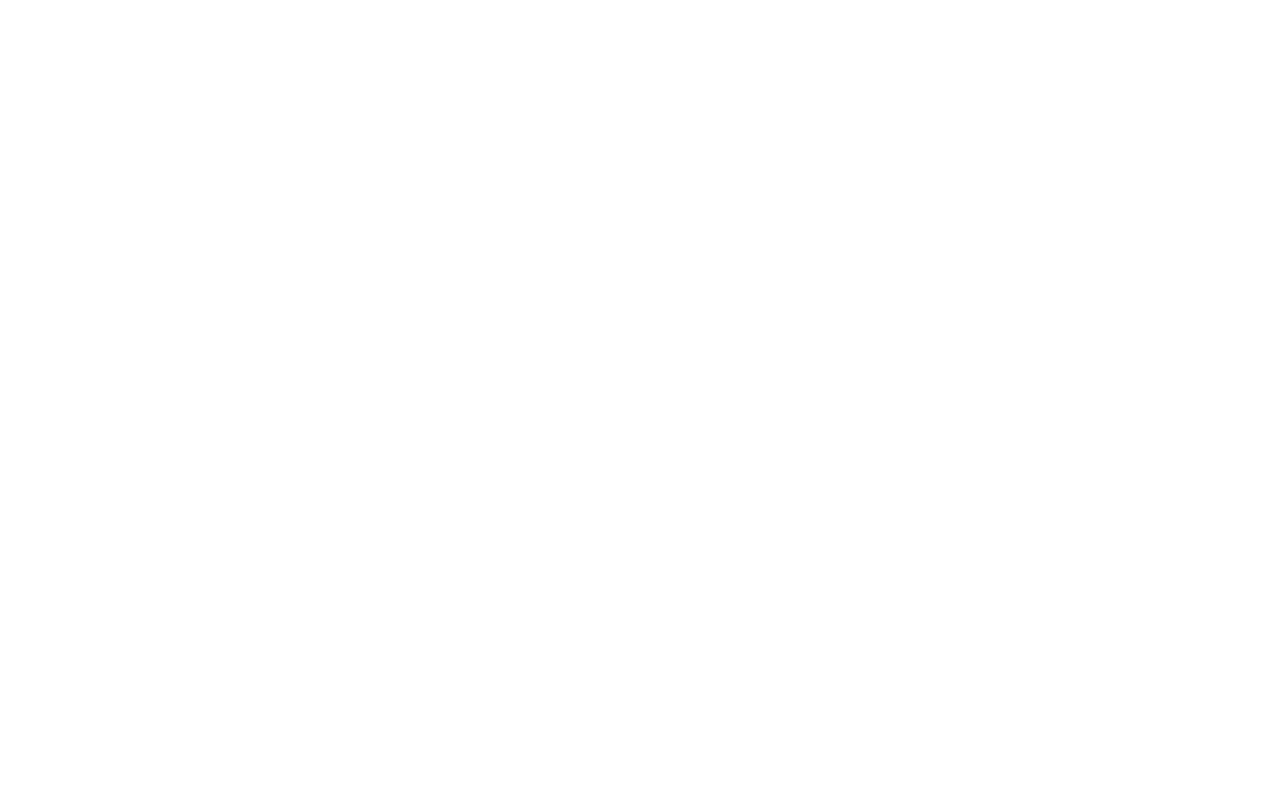
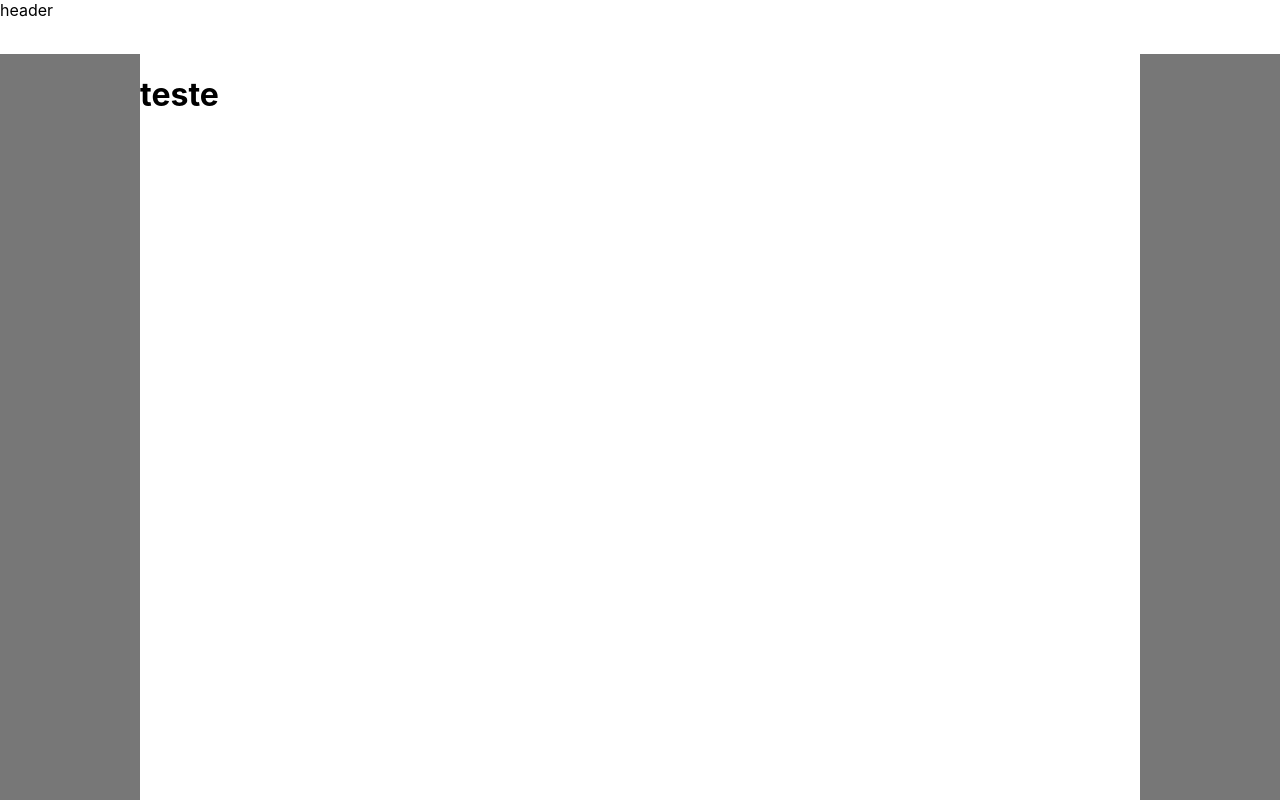
Before and after one commit to HugoCastroBR/React-Instagram-clone, a React (Create React App) app in the folder instagram-clone/: page / in a window 1280 px wide. Built offline with nearby package versions, Linux system fonts and the light colour scheme.

Commit message:
page structure added

```diff
--- a/instagram-clone/package.json
+++ b/instagram-clone/package.json
@@ -10,6 +10,7 @@
     "react-dom": "^17.0.1",
     "react-router-dom": "^5.2.0",
     "react-scripts": "4.0.3",
+    "styled-components": "^5.2.1",
     "web-vitals": "^1.1.1"
   },
   "scripts": {
--- /dev/null
+++ b/instagram-clone/src/components/header/header.jsx
@@ -0,0 +1,21 @@
+import React from 'react';
+import { LightTheme } from './../../themes/light/index';
+import styled  from 'styled-components';
+
+const MainHeader = styled.div`
+    width:100vw;
+    height: 54px;
+    background-color: ${LightTheme.mainColor};
+`;
+
+function Header() {
+    return(
+        <div>
+            <MainHeader>
+                header
+            </MainHeader>
+        </div>
+    )
+}
+
+export default  Header;
--- /dev/null
+++ b/instagram-clone/src/components/header/index.js
@@ -0,0 +1,2 @@
+import Header from './header';
+export default Header;
--- /dev/null
+++ b/instagram-clone/src/components/page/index.js
@@ -0,0 +1,2 @@
+import Page from './page';
+export default Page;
--- /dev/null
+++ b/instagram-clone/src/components/page/page.jsx
@@ -0,0 +1,34 @@
+import React from 'react';
+import Header from '../header';
+import styled  from 'styled-components';
+import { LightTheme } from './../../themes/light/index';
+
+const PageContainer = styled.div`
+    background-color: #777;
+    width: 100vw;
+    height: 100vh;
+    display: flex;
+    flex-direction: column;
+    align-items: center;
+`;
+
+const SectionContainer = styled.div`
+    background-color: ${LightTheme.mainColor};
+    width: 100vw;
+    height: 100vh;
+    max-width: 1000px;
+`;
+
+
+function Page({children}){
+    return(
+        <PageContainer>
+            <Header/>
+            <SectionContainer>
+                {children}
+            </SectionContainer>
+        </PageContainer>
+    )
+}
+
+export default Page;
--- a/instagram-clone/src/routes.js
+++ b/instagram-clone/src/routes.js
@@ -3,10 +3,15 @@
 import Home from './routes/home/index';
 
 
+
+
+
 export const Routes = () =>{
     return(
-        <Switch>
-            <Route path="/" component={Home} exact/>
-        </Switch>
+        <div>
+            <Switch>
+                <Route path="/" component={() => <Home name={"teste"}/>} exact/>
+            </Switch>
+        </div>
     )
 }
--- a/instagram-clone/src/routes/home/home.jsx
+++ b/instagram-clone/src/routes/home/home.jsx
@@ -1,8 +1,13 @@
 import React from 'react';
+import Page from './../../components/page/index';
 
-function Home() {
+
+
+function Home({name}) {
     return(
-        <h1></h1>
+        <Page>
+            <h1>{name}</h1>
+        </Page>
     )
 }
 
--- /dev/null
+++ b/instagram-clone/src/themes/light/index.js
@@ -0,0 +1,3 @@
+export const LightTheme = {
+    mainColor: "#FFF"
+}
```
Also changed, not shown: 1 other file (tests, documents, lock files or other folders).
